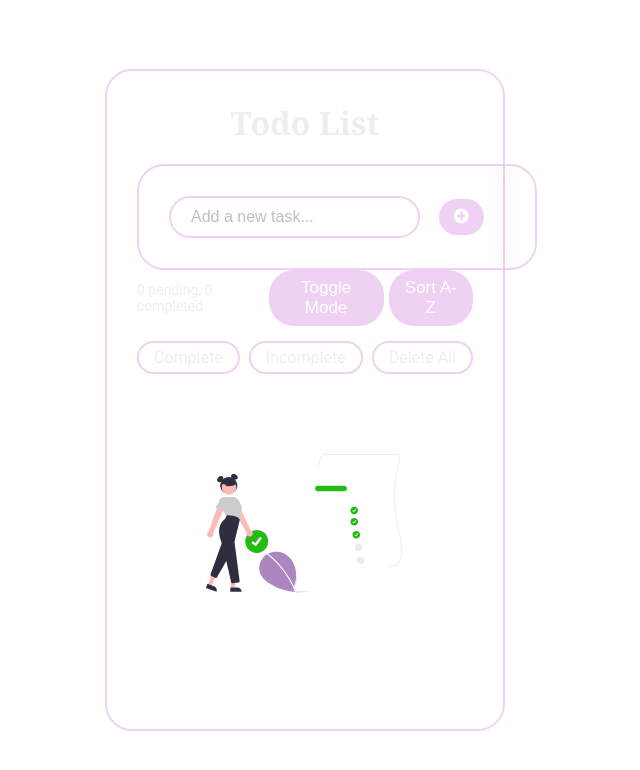
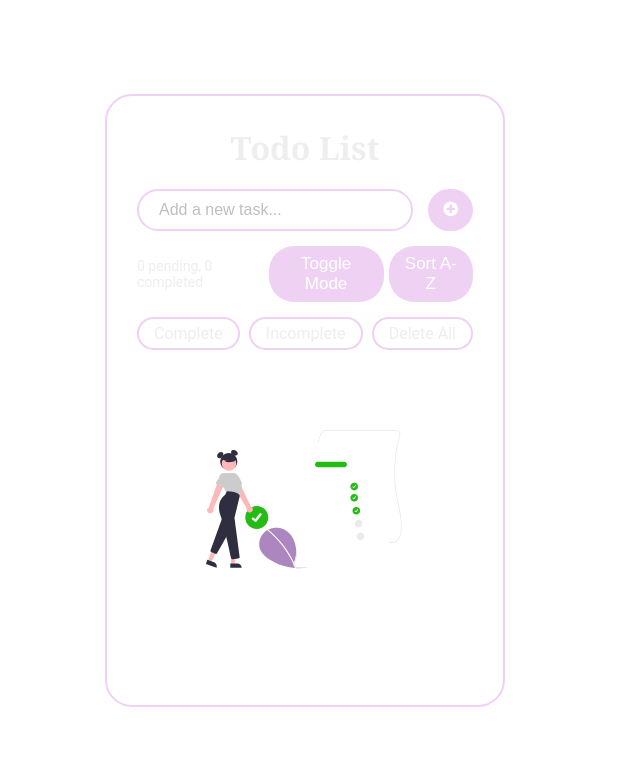
Before and after one commit to Utkarsh-Chhabra/To-do-List, a plain HTML site: page New folder (2)/index.html in a window 1280 px wide. Shown: the whole page, without its empty margins (335-975 px from the left). Drawn offline with Linux system fonts and the light colour scheme.

Commit message:
Update index.html

```diff
--- a/New folder (2)/index.html
+++ b/New folder (2)/index.html
@@ -12,7 +12,7 @@
 <body>
   <div class="container">
     <h1>Todo List</h1>
-    <div class="container">
+    <div class="input-container">
       <input class="todo-input" placeholder="Add a new task...">
       <button class="add-button">
         <i class="fa fa-plus-circle"></i>
```
